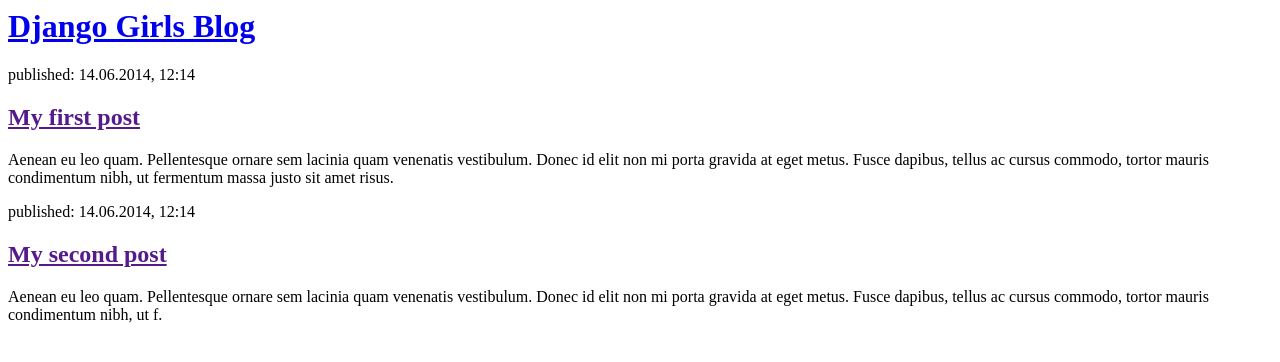
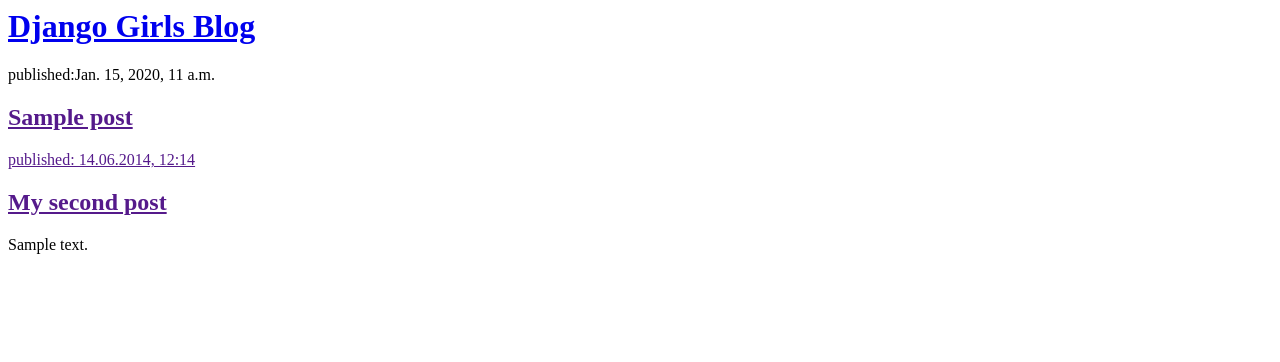
Before and after one commit to ayoubGL/my-first-blog, a Django app: template mysite/blog/templates/blog/post_list.html in a window 1280 px wide. Shown: the top 362 px of the page. Run offline with Django 3.2, Linux system fonts and the light colour scheme; the template is opened without the code that fills it: values that come from a table or form of the project are taken from there, others are empty; tables that the repository leaves empty hold one stand-in row (values such as "Sample post").

Commit message:
modified template

```diff
--- a/mysite/blog/models.py
+++ b/mysite/blog/models.py
@@ -10,7 +10,7 @@ class Post(models.Model):
     created_date = models.DateTimeField(default=timezone.now)
     published_date = models.DateTimeField(blank=True, null=True)
 
-    def publish(selt):
+    def publish(self):
         self.published_date = timezone.now()
         self.save()
 
--- a/mysite/blog/templates/blog/post_list.html
+++ b/mysite/blog/templates/blog/post_list.html
@@ -6,17 +6,19 @@
         <div>
             <h1><a href="/">Django Girls Blog</a></h1>
         </div>
+		{%for post in posts %}
 
         <div>
-            <p>published: 14.06.2014, 12:14</p>
-            <h2><a href="">My first post</a></h2>
-            <p>Aenean eu leo quam. Pellentesque ornare sem lacinia quam venenatis vestibulum. Donec id elit non mi porta gravida at eget metus. Fusce dapibus, tellus ac cursus commodo, tortor mauris condimentum nibh, ut fermentum massa justo sit amet risus.</p>
+        <p>published:{{post.published_date}}</p>
+        <h2><a href="">{{post.title}}</h2>
         </div>
 
         <div>
             <p>published: 14.06.2014, 12:14</p>
             <h2><a href="">My second post</a></h2>
-            <p>Aenean eu leo quam. Pellentesque ornare sem lacinia quam venenatis vestibulum. Donec id elit non mi porta gravida at eget metus. Fusce dapibus, tellus ac cursus commodo, tortor mauris condimentum nibh, ut f.</p>
+            <p>{{post.text|linebreaksbr}}</p>
+
         </div>
+        {% endfor%}
     </body>
 </html>
--- a/mysite/blog/views.py
+++ b/mysite/blog/views.py
@@ -1,6 +1,8 @@
 from django.shortcuts import render
-
+from .models import Post
+from django.utils import timezone
 # Create your views here.
 
 def post_list(request):
-	return render(request, 'blog/post_list.html',{})
+	posts = Post.objects.filter(published_date__lte=timezone.now()).order_by('published_date')
+	return render(request, 'blog/post_list.html',{'posts':posts})
```
